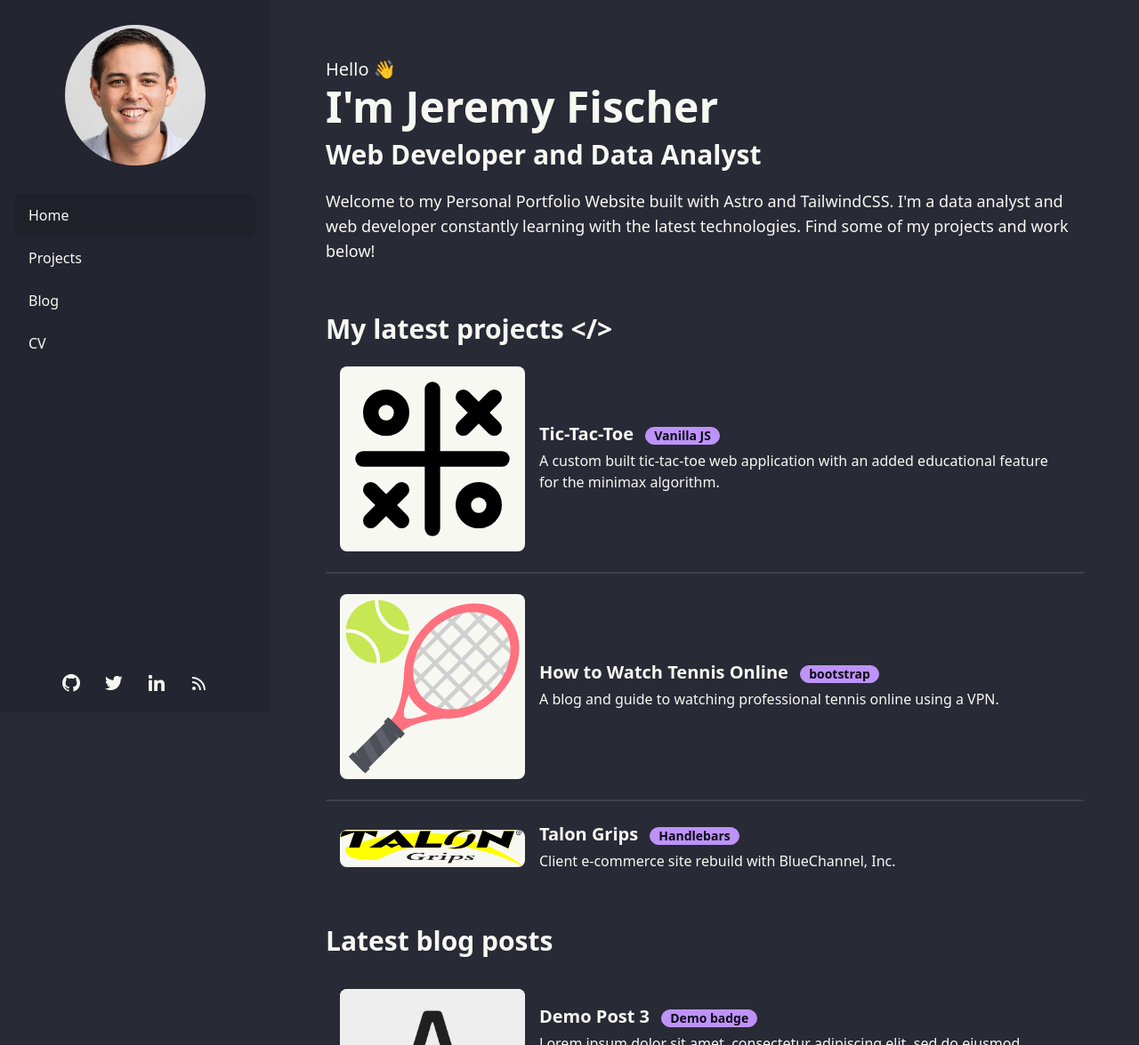
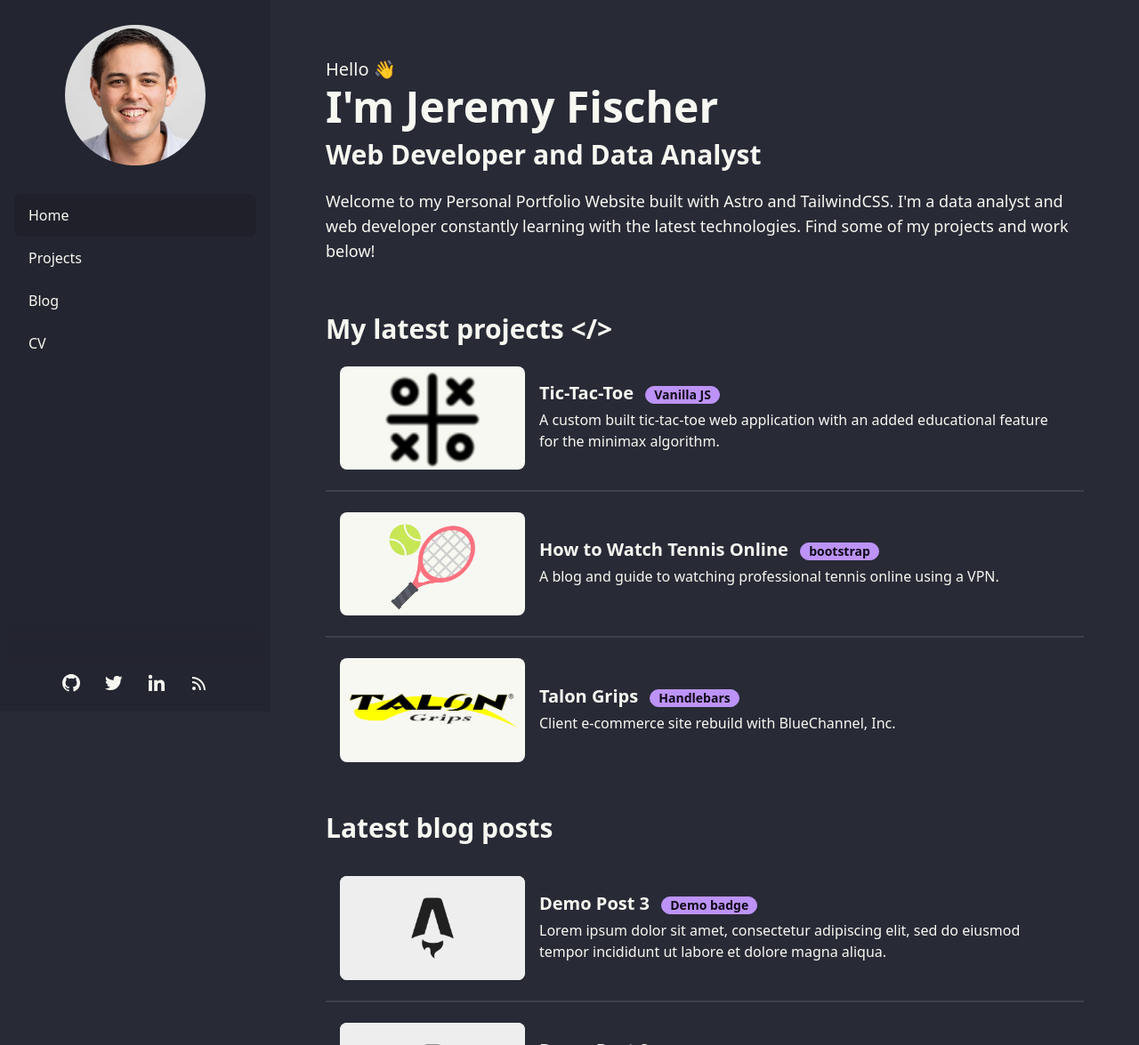
Before and after one commit to jefische/portfolio, an Astro site: page / in a window 1280 px wide. Shown: the top 1175 px of the page at 89% size. Built offline with nearby package versions, Linux system fonts and the light colour scheme; Astro itself is replaced by a stand-in of ours.

Commit message:
image changes

```diff
--- a/src/content/projects/item3.md
+++ b/src/content/projects/item3.md
@@ -5,7 +5,7 @@ custom_link_label: "Live Site"
 custom_link: "https://talongungrips.com/"
 # github_link: "https://github.com/jefische/tennis-vpn"
 updatedDate: "September 2023"
-heroImage: "/talon-logo.png"
+heroImage: "/cropped-talon-logo-white.png"
 tagsJS: ["Big Commerce"]
 tagsCSS: ["SCSS"]
 ---
--- a/src/pages/index.astro
+++ b/src/pages/index.astro
@@ -28,7 +28,7 @@ const last_posts = posts.slice(0, 3);
 
   <HorizontalCard
     title="Tic-Tac-Toe"
-    img="/tic-tac.svg"
+    img="/cropped-tic-tac.webp"
     desc="A custom built tic-tac-toe web application with an added educational feature for the minimax algorithm."
     url="/projects/item1"
     badge="Vanilla JS"
@@ -36,7 +36,7 @@ const last_posts = posts.slice(0, 3);
   <div class="divider my-0"></div>
   <HorizontalCard
     title="How to Watch Tennis Online"
-    img="/tennis-racquet-and-ball.svg"
+    img="/cropped-tennis-racquet-and-ball.webp"
     desc="A blog and guide to watching professional tennis online using a VPN."
     url="/projects/item2"
     badge="bootstrap"
@@ -44,7 +44,7 @@ const last_posts = posts.slice(0, 3);
   <div class="divider my-0"></div>
   <HorizontalCard
     title="Talon Grips"
-    img="/talon-logo-white.png"
+    img="/cropped-talon-logo-white.png"
     desc="Client e-commerce site rebuild with BlueChannel, Inc."
     url="/projects/item3"
     badge="Handlebars"
```
Also changed, not shown: public/cropped-talon-logo-white.png (added), public/cropped-tennis-racquet-and-ball.webp (added), public/cropped-tic-tac.webp (added), public/old/talon-logo-white.png (renamed from public/talon-logo-white.png), public/old/talon-logo.png (renamed from public/talon-logo.png), public/old/tennis-racquet-and-ball.svg (renamed from public/tennis-racquet-and-ball.svg), public/old/tennis-racquet-and-ball.webp (renamed from public/tennis-racquet-and-ball.webp), public/old/tic-tac.svg (renamed from public/tic-tac.svg), public/old/tic-tac.webp (renamed from public/tic-tac.webp).
